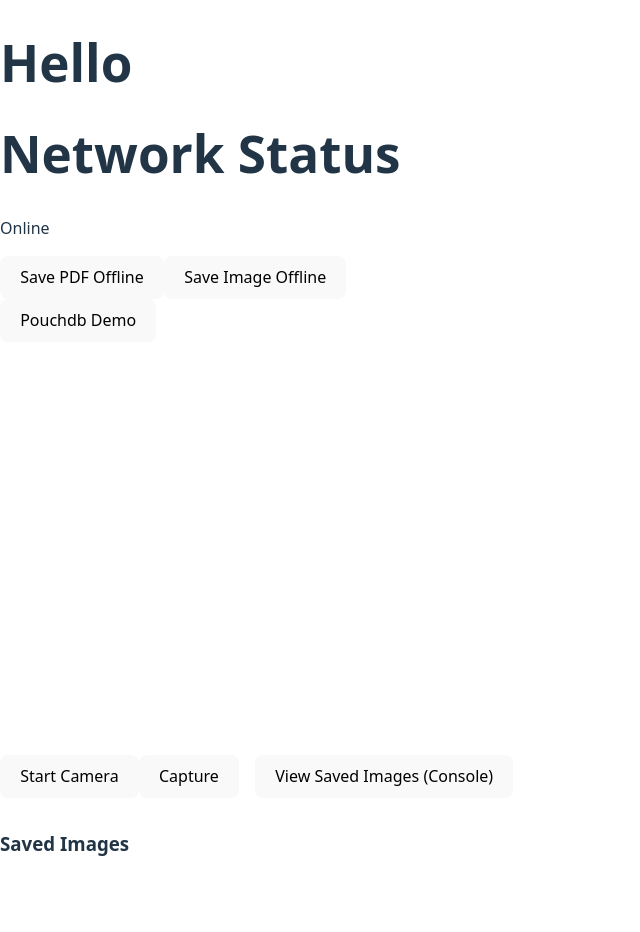
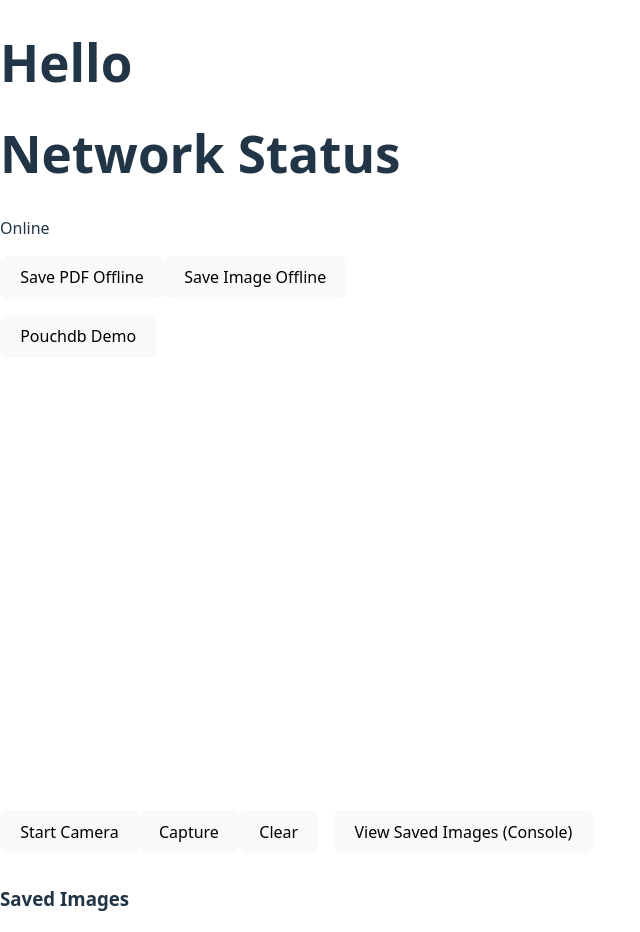
Before and after one commit to Prajapati-developer/offline-support-app-poc, a React (Vite) app: page / in a window 1280 px wide. Shown: the whole page, without its empty margins (0-640 px from the left). Before the commit the page ends 877 px from the top, so only its background shows below. Built offline with nearby package versions, Linux system fonts and the light colour scheme; what pouchdb-browser would draw is missing.

Commit message:
add: clear all functionality for pouch db

```diff
--- a/src/components/CameraCapture.tsx
+++ b/src/components/CameraCapture.tsx
@@ -78,15 +78,28 @@ const CameraCapture = () => {
         console.log('All offline data:', allDocs);
         setData(images); // now an array of {id, url, name}
     };
+    const clearData = async()=>{
+        try {
+        //   const doc = await db.get('camera-data');
+        //   console.log("doc",doc)
+        //   await db.remove(doc);
+        await db.destroy();
+          console.log(`deleted the users data from localstorage`);
+        } catch (err) {
+          console.error(`failed`, err);
+        }
 
+      }
     return (
         <div>
+
             <video ref={videoRef} autoPlay style={{ width: '100%' }} />
             <canvas ref={canvasRef} style={{ display: 'none' }} />
             <button onClick={startCamera}>Start Camera</button>
             <button onClick={capture}>Capture</button>
+            <button onClick={clearData}>Clear</button>
             <button onClick={viewAllDocs} style={{ marginLeft: '1rem' }}>View Saved Images (Console)</button>
-            {imageUrl && <img src={imageUrl} alt="Captured" width="300" />}
+            {/* {imageUrl && <img src={imageUrl} alt="Captured" width="300" />} */}
 
             <div style={{ marginTop: '2rem' }}>
                 <h3>Saved Images</h3>
--- a/src/components/demo.tsx
+++ b/src/components/demo.tsx
@@ -6,7 +6,7 @@ const Demo = ()=>{
     const [button,setButton]=useState(true);
     return (
         <>
-        <button onClick={()=>setButton((prev)=>!prev)}>{ button ? "Pouchdb Demo":"DexieDemo"}</button>
+        <button onClick={()=>setButton((prev)=>!prev)} style={{marginTop:"1rem"}}>{ button ? "Pouchdb Demo":"DexieDemo"}</button>
         { button ? <CameraCapture/>:<DexieDemo/>}
         </>
 
```
